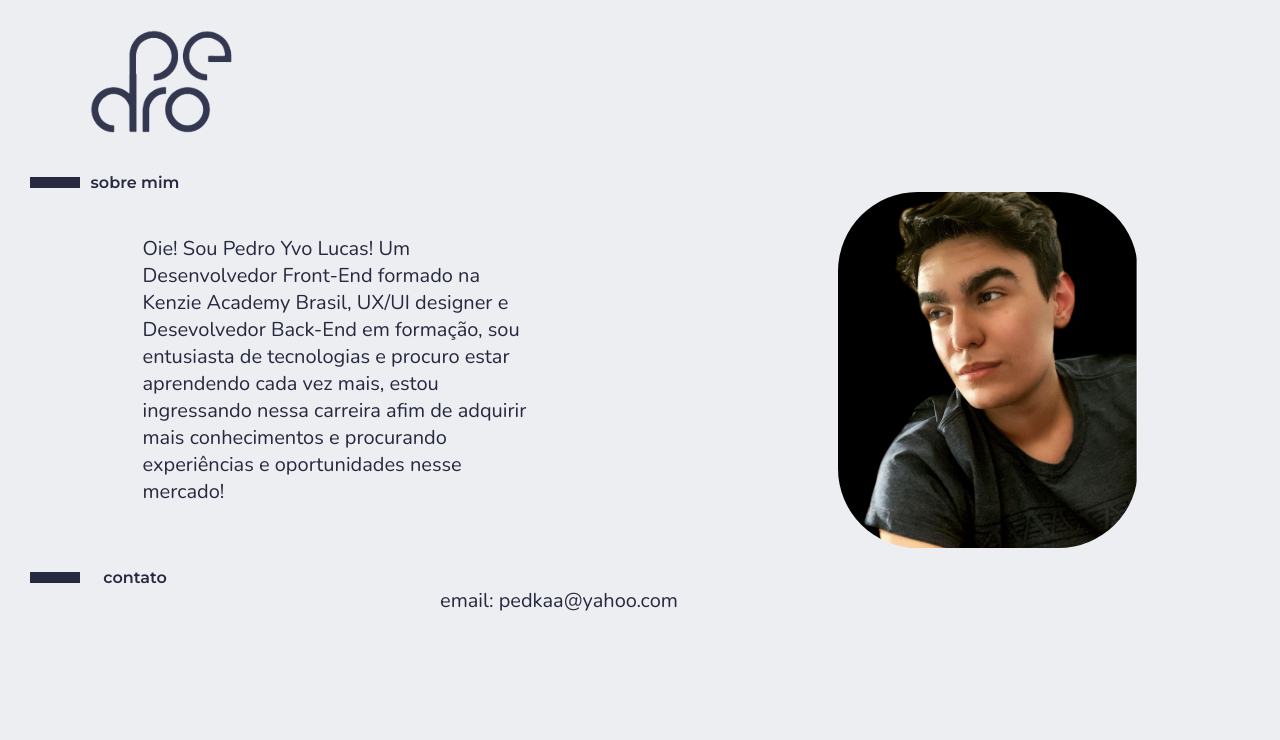
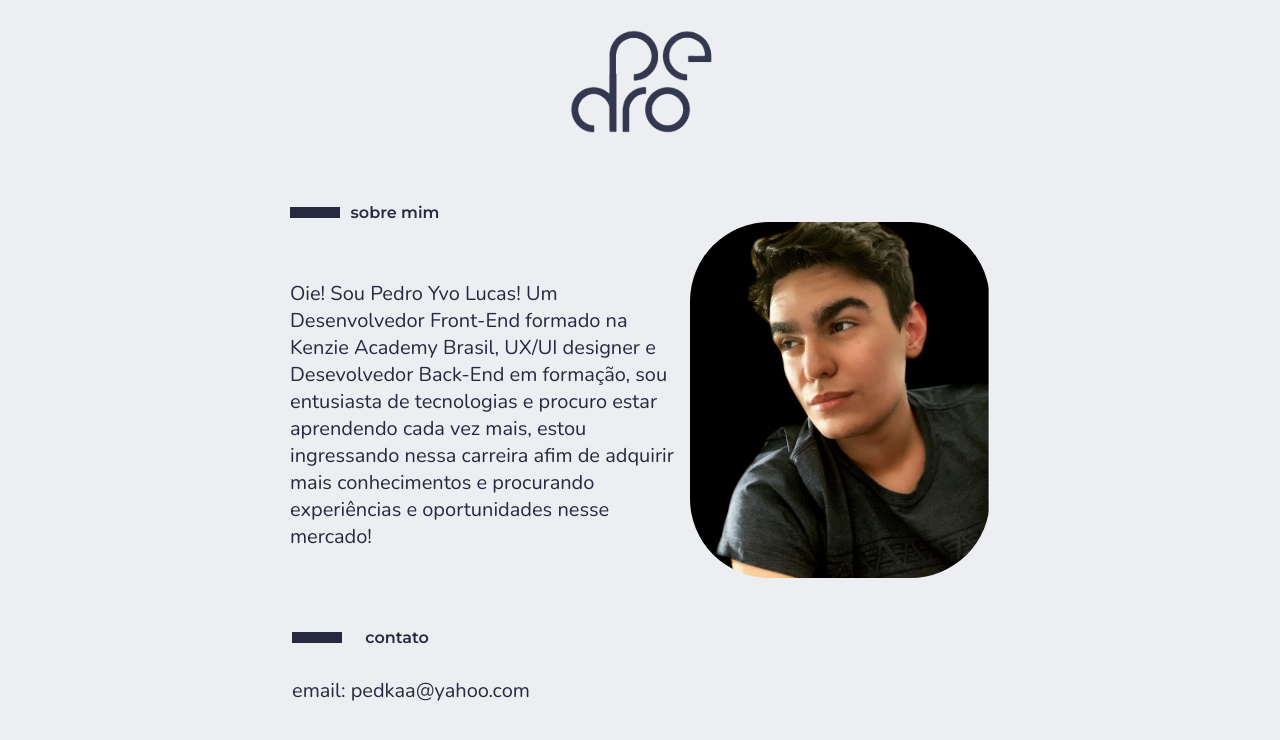
Before and after one commit to pedrokaa2/portfolio-kenzie, a React (Create React App) app: page /sobre in a window 1280 px wide. Shown: the top 740 px of the page. Built offline with nearby package versions, Linux system fonts and the light colour scheme; a web font is replaced by a local one.

Commit message:
feat: about page done

```diff
--- a/src/Pages/About/index.jsx
+++ b/src/Pages/About/index.jsx
@@ -1,6 +1,6 @@
-import { Link } from 'react-router-dom'
-import PedroLogo from '../../Assets/pedrodev 1.svg'
-import MinhaFoto from '../../Assets/fotinha.svg'
+import { Link } from "react-router-dom";
+import PedroLogo from "../../Assets/pedrodev 1.svg";
+import MinhaFoto from "../../Assets/fotinha.svg";
 import * as S from "./style";
 
 const About = () => {
@@ -8,32 +8,43 @@ const About = () => {
     <S.BoxDiv>
       <header>
         <Link to="/">
-          <img src={PedroLogo} alt="pedrologo"/>
+          <img src={PedroLogo} alt="pedrologo" />
         </Link>
       </header>
-      <main>
-      <S.DivSpan>
+      <S.BoxMain>
+        <S.BoxDivCss>
+          <S.DivSpan className="sobremim">
             <S.DivVaziaCor>
               <div></div>
             </S.DivVaziaCor>
             <span>sobre mim</span>
           </S.DivSpan>
-        <S.BoxDivCss>
-          <p>Oie! Sou Pedro Yvo Lucas! Um Desenvolvedor Front-End formado na Kenzie Academy Brasil, UX/UI designer e Desevolvedor Back-End em formação, sou entusiasta de tecnologias e procuro estar aprendendo cada vez mais, estou ingressando nessa carreira afim de adquirir mais conhecimentos e procurando experiências e oportunidades nesse mercado!</p>
-          <img src={MinhaFoto} alt="fotinha pedro"/>
+          <S.DivImgP>
+            <p>
+              Oie! Sou Pedro Yvo Lucas! Um Desenvolvedor Front-End formado na
+              Kenzie Academy Brasil, UX/UI designer e Desevolvedor Back-End em
+              formação, sou entusiasta de tecnologias e procuro estar aprendendo
+              cada vez mais, estou ingressando nessa carreira afim de adquirir
+              mais conhecimentos e procurando experiências e oportunidades nesse
+              mercado!
+            </p>
+              <img src={MinhaFoto} alt="fotinha pedro" />
+          </S.DivImgP>
         </S.BoxDivCss>
-        <S.DivSpan>
+        <S.BoxDivCss className="contatobox">
+          <S.DivSpan className="contato">
             <S.DivVaziaCor>
               <div></div>
             </S.DivVaziaCor>
             <span>contato</span>
           </S.DivSpan>
-        <S.BoxDivCss>
+          <S.DivP>
             <p>email: pedkaa@yahoo.com</p>
+          </S.DivP>
         </S.BoxDivCss>
-      </main>
+      </S.BoxMain>
     </S.BoxDiv>
-  )
-}
+  );
+};
 
-export default About
+export default About;
--- a/src/Pages/About/style.js
+++ b/src/Pages/About/style.js
@@ -2,27 +2,57 @@ import styled from "styled-components";
 
 export const BoxDiv = styled.div `
   width: 100vw;
+
+  header {
+    display: flex;
+    flex-direction: column;
+  }
+
+  a {
+    display: flex;
+    align-self: center;
+  }
 
   img {
     display: flex;
     flex-direction: column;
     justify-content: center;
     width: 300px;
-    margin-left: 10px;
+    margin-bottom: 30px;
+  }
+`
+
+export const BoxMain = styled.main `
+  display: flex;
+  flex-direction: column;
+
+  @media (min-width: 768px) {
+    position: relative;
+
+    .contatobox {
+      margin-right: 296px;
+    }
   }
 `
 
 export const BoxDivCss = styled.div `
   display: flex;
   flex-direction: column;
+  align-self: center;
 
   p {
-    margin: 30px 30px;
+    margin: 30px 0px;
     width: 250px;
+    align-self: center;
   }
 
-  @media (min-width: 500px) {
-    flex-direction: row;
+  img {
+    width: 250px;
+    align-self: center;
+    margin-left: 0;
+  }
+
+  @media (min-width: 768px) {
     justify-content: space-around;
 
     p {
@@ -30,6 +60,25 @@ export const BoxDivCss = styled.div `
       margin: auto 0;
       font-size: 20px;
     }
+
+    img {
+      width: 300px;
+    }
+
+  }
+
+`
+
+export const DivImgP = styled.div `
+  @media (min-width: 768px) {
+    display: flex;
+    justify-content: space-around;
+  }
+`
+
+export const DivP = styled.div `
+  @media (min-width: 768px) {
+    margin: 30px 0px;
   }
 `
 
@@ -37,19 +86,24 @@ export const DivVaziaCor = styled.div `
   background: var(--darkblue);
   width: 50px;
   height: 11px;
-  margin-left: 30px;
+  align-self: center;
   display: flex;
   align-items: center;
 `
 
 export const DivSpan = styled.div `
   display: flex;
-  align-items: center;
   margin-top: 20px;
+  align-self: center;
+  width: 250px;
 
   span {
     margin-left: 10px;
     width: 90px;
     text-align: center;
   }
+
+  @media (min-width: 768px) {
+    align-self: start;
+  }
 `
```
Lines whose indentation alone changed are shown as unchanged.
